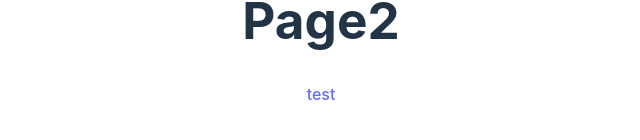
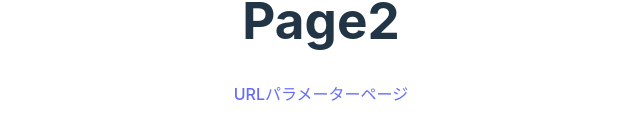
Before and after one commit to Yokonam/ReactNextLab, a React (Vite) app in the folder react_stepup/section05/: page /page2 in a window 1280 px wide. Shown: the part 404-544 px from the top of the page, without its empty margins (319-959 px from the left). Built offline with nearby package versions, Linux system fonts and the light colour scheme.

Commit message:
feat: Update URL parameter handling in Page2 and add query parameter display

```diff
--- a/react_stepup/section05/src/Page2.tsx
+++ b/react_stepup/section05/src/Page2.tsx
@@ -4,7 +4,7 @@ export const Page2 = () => {
   return (
     <>
       <h1>Page2</h1>
-      <Link to="page2/000">test</Link>
+      <Link to="000?name=a">URLパラメーターページ</Link>
     </>
   )
 }
--- a/react_stepup/section05/src/UrlParameter.tsx
+++ b/react_stepup/section05/src/UrlParameter.tsx
@@ -1,12 +1,14 @@
-import { useParams } from 'react-router-dom'
+import { useParams, useLocation } from 'react-router-dom'
 
 export const UrlParameter = () => {
   const { id } = useParams()
-
+  const { search } = useLocation()
+  const query = new URLSearchParams(search)
   return (
     <div>
       <h2>URL Parameter</h2>
       <p>Parameter value: {id}</p>
+      <p>クエリParameter value: {query.get('name')}</p>
     </div>
   )
 }
```
